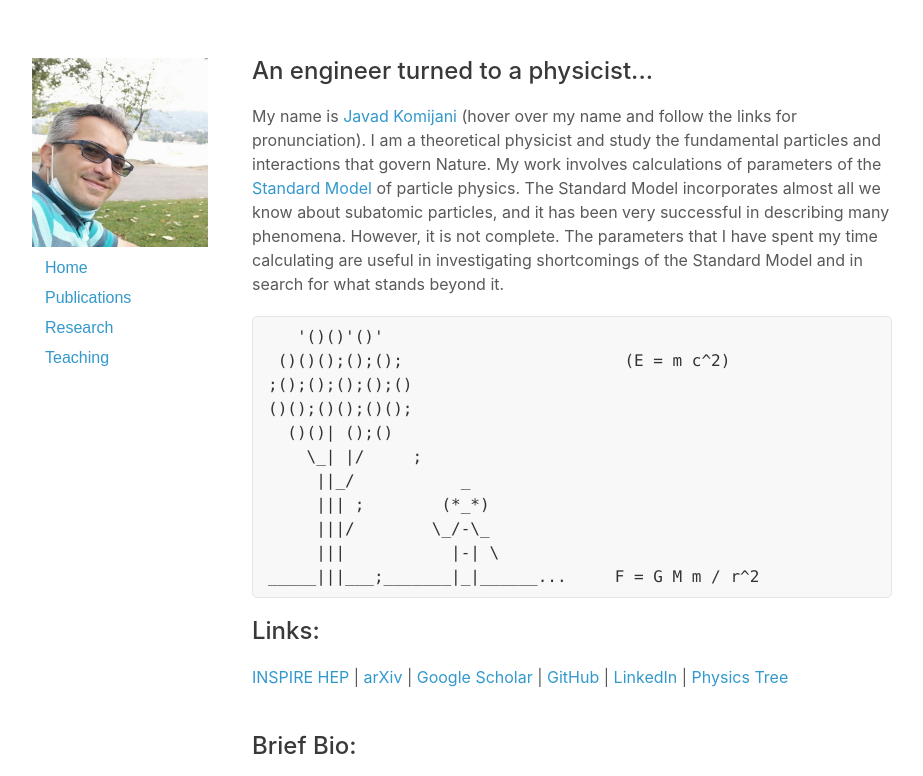
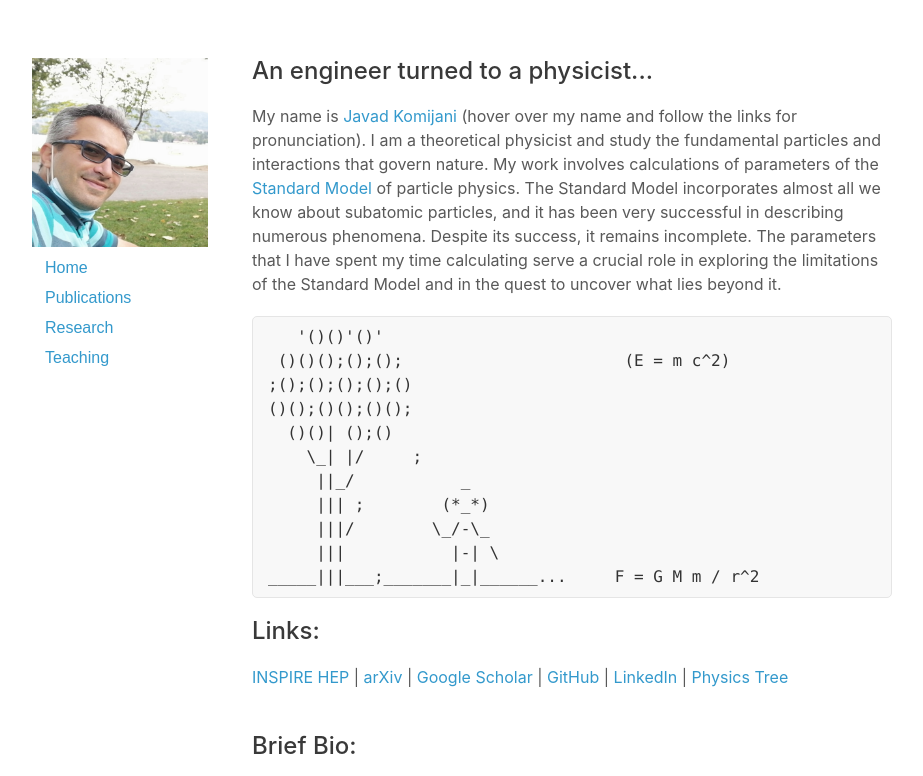
Before and after one commit to jkomijani/jkomijani.github.io, a plain HTML site: page index.html in a window 1280 px wide. Shown: the top 776 px of the page, without its empty margins (178-1101 px from the left). Drawn offline with Linux system fonts and the light colour scheme.

Commit message:
CV updated & ...

```diff
--- a/index.html
+++ b/index.html
@@ -39,15 +39,17 @@
         <a href="https://www.youtube.com/watch?v=uMKSBXhiLaE">Komijani</a>
         (hover over my name and follow the links for pronunciation).
         I am a theoretical physicist and study the fundamental particles and
-        interactions that govern Nature. My work involves calculations of
+        interactions that govern nature. My work involves calculations of
         parameters of the
         <a href="https://en.wikipedia.org/wiki/Standard_Model">Standard Model</a>
         of particle physics.
         The Standard Model incorporates almost all we know about subatomic
-        particles, and it has been very successful in describing many phenomena.
-        However, it is not complete. The parameters that I have spent my
-        time calculating are useful in investigating shortcomings of the
-        Standard Model and in search for what stands beyond it.
+        particles, and it has been very successful in describing numerous
+        phenomena.
+        Despite its success, it remains incomplete.
+        The parameters that I have spent my time calculating serve a crucial
+        role in exploring the limitations of the Standard Model and in the
+        quest to uncover what lies beyond it.
         </p>
 
         <pre>
```
Also changed, not shown: 4 other files.
